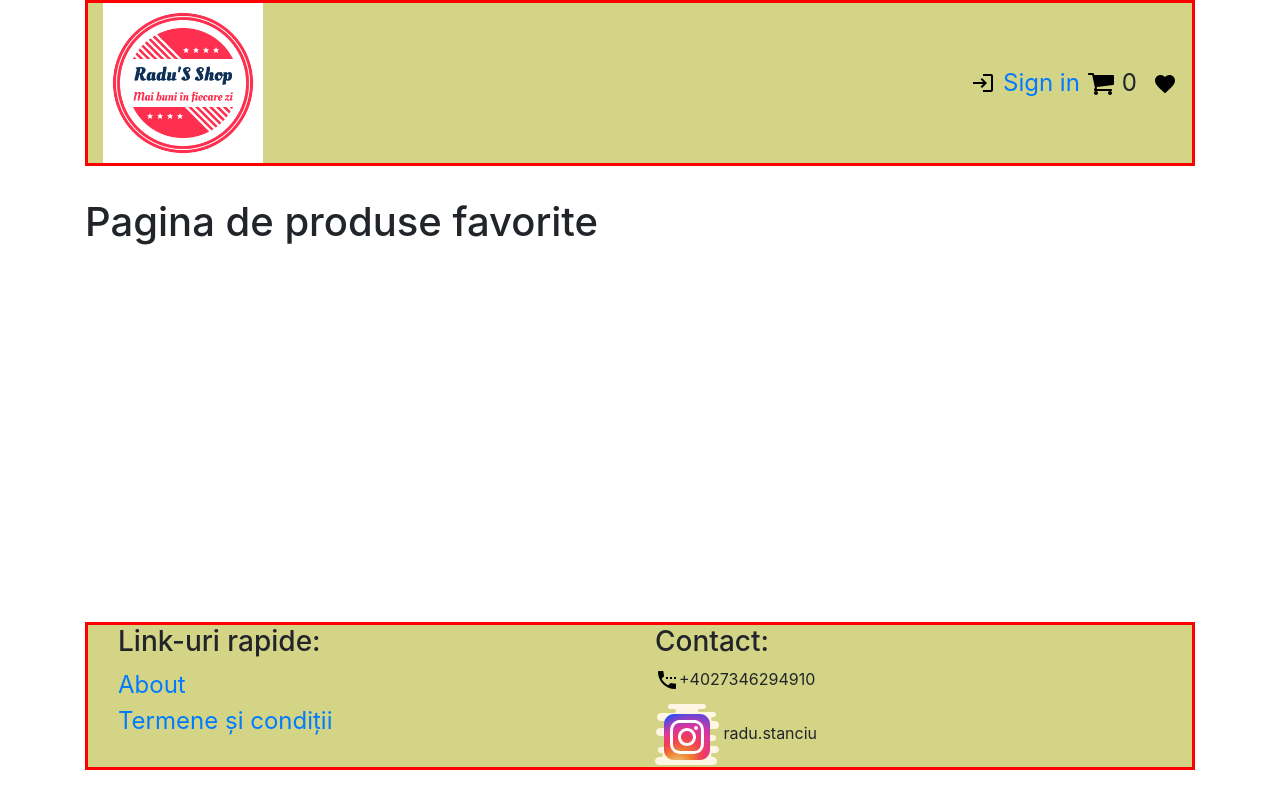
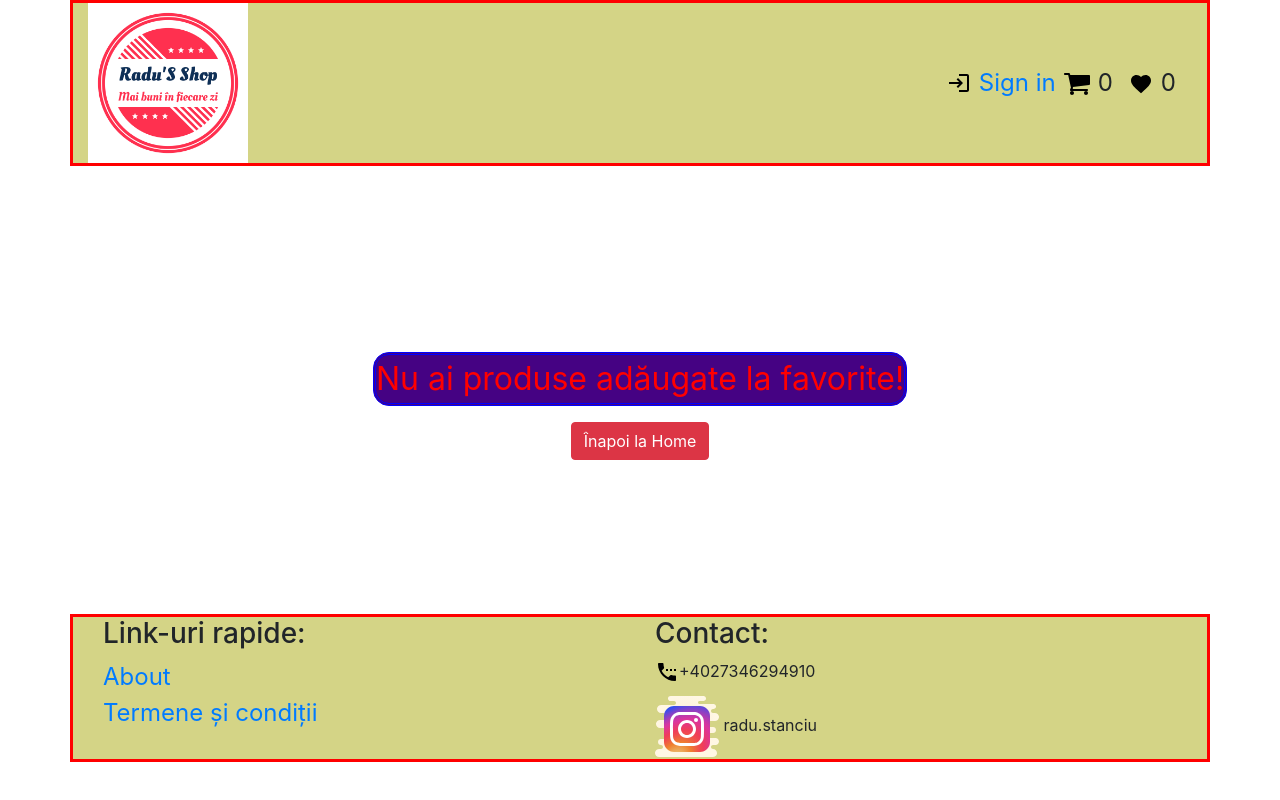
Before and after one commit to stanciuradu/Radu-S-E-commercer, a React (Create React App) app: page /favorite in a window 1280 px wide. Built offline with nearby package versions, Linux system fonts and the light colour scheme.

Commit message:
Favorite Page and redux state management

```diff
--- a/src/components/ProductItem.jsx
+++ b/src/components/ProductItem.jsx
@@ -4,9 +4,18 @@ import React from "react";
 import { connect } from "react-redux";
 // import actiunea pe care vreau sa o declansez din fisierul actions
 import { addToCart } from "../redux/cart/cartActions";
+// import actiunea de adaugare la favorite
+import addToFavorite from "../redux/favorite/favoriteActions";
 
 function ProductItem(props) {
-  const { name, price, currency, image, addToCartWithDispatch } = props;
+  const {
+    name,
+    price,
+    currency,
+    image,
+    addToCartWithDispatch,
+    addToFavoriteWithDispatch,
+  } = props;
   return (
     <div className="col-12 col-md-4 mb-2">
       <img src={image} alt="random" className="w-100" />
@@ -30,6 +39,19 @@ function ProductItem(props) {
         >
           Adauga in cos
         </button>
+        <button
+          className="btn btn-danger ml-2"
+          onClick={() => {
+            addToFavoriteWithDispatch({
+              name,
+              price,
+              currency,
+              image,
+            });
+          }}
+        >
+          Adauga la Favorite
+        </button>
       </div>
     </div>
   );
@@ -41,14 +63,9 @@ function ProductItem(props) {
 
 function mapDispatchToProps(dispatch) {
   return {
-    // metoda care apeleaza actiunea si o trimite catre store
-    addToCartWithDispatch: (product) => {
-      // rezulttul actiunii in momentul in care este apelata
-      const actionResult = addToCart(product);
-      // vreau sa ajunga rezultatul actinii catre reducer cu dispatch
-      // iar reducer-ul va modofica store-ul
-      dispatch(actionResult);
-    },
+    // metode care apeleaza actiunea si o trimite catre store
+    addToCartWithDispatch: (product) => dispatch(addToCart(product)),
+    addToFavoriteWithDispatch: (product) => dispatch(addToFavorite(product))
   };
 }
 
--- a/src/components/header/Header.jsx
+++ b/src/components/header/Header.jsx
@@ -11,7 +11,7 @@ import { signOutAction } from '../../redux/user/userActions';
 
 
 function Header(props) {
-    const { numberOfProducts, user, signOutWithDispatch } = props;
+    const { numberOfProducts, user, signOutWithDispatch, numberOfProductsFavorite } = props;
 
     function signOutUser() {
         signOutWithDispatch();
@@ -47,6 +47,7 @@ function Header(props) {
                 <Link to='/favorite'>
                     <Favorite/>
                 </Link>
+                <p className='ml-2'>{numberOfProductsFavorite}</p>
             </div>
         </div>
     );
@@ -59,6 +60,7 @@ function mapStateToProps(state) {
     return {
         // extrag din store nr de produse, dar acum sunt din cart
         numberOfProducts: state.cart.products.length,
+        numberOfProductsFavorite:state.favorite.products.length,
         user: state.user.data
     };
 }
--- a/src/pages/Favorite/Favorite.css
+++ b/src/pages/Favorite/Favorite.css
@@ -1,3 +1,12 @@
-.title-favorite {
+.footer-bottom-favorite {
   height: 52vh;
+  justify-content: center;
+  align-items: center;
 }
+.h3-favorite{
+  color: red;
+  font-size: 2rem;
+  border:3px double blue;
+  border-radius: 1rem;
+  background-color: rgb(69, 2, 131);
+}
--- a/src/pages/Favorite/Favorite.jsx
+++ b/src/pages/Favorite/Favorite.jsx
@@ -1,15 +1,56 @@
 import React from "react";
 import Layout from "../../components/layout/Layout";
 import "../Favorite/Favorite.css";
+import { connect } from "react-redux";
+import { Link } from "react-router-dom";
+import "./Favorite.css";
 
-function Favorite() {
+function Favorite(props) {
+  const { products } = props;
   return (
-    <div className="container">
-      <Layout>
-        <h1 className="title-favorite">Pagina de produse favorite</h1>
-      </Layout>
-    </div>
+    <Layout>
+      <div className="container">
+        {
+          products.length ? (
+            <div className="row">
+              {/* Numele coloanelor ce vor fi afisate. */}
+
+              {
+                // Afisam produsele din pagina de Favorite
+                products.map((product) => {
+                  return (
+                    <div className="col-12 col-md-4 mb-4">
+                      <img src={product.image} alt="Produs" className="w-100" />
+                      <div className="cart">
+                        <p>{product.name}</p>
+                        <p>
+                          {product.price} {product.currency}
+                        </p>
+                      </div>
+                    </div>
+                  );
+                })
+              }
+            </div>
+          ) : (
+            // Daca nu avem produse in pagina de Favorite afisam un mesaj si un buton care duce la Home.
+            <div className="footer-bottom-favorite d-flex flex-column align-items-center">
+              <p className="h3-favorite">Nu ai produse adăugate la favorite!</p>
+              <Link to="/">
+                <button className="btn btn-danger">Înapoi la Home</button>
+              </Link>
+            </div>
+          )
+        }
+      </div>
+    </Layout>
   );
 }
 
-export default Favorite;
+function mapStateToProps(state) {
+  return {
+    products: state.favorite.products,
+  };
+}
+// folosesc mapStatToProps pentru a lua din store produsele si a ale afisa pe ecran
+export default connect(mapStateToProps)(Favorite);
--- a/src/pages/cart/Cart.jsx
+++ b/src/pages/cart/Cart.jsx
@@ -50,7 +50,7 @@ function Cart(props) {
           ) : (
             // Daca nu avem produse in cart afisam un mesaj si un buton care duce la Home.
             <div className="footer-bottom d-flex flex-column align-items-center">
-              <p className="h3">Nu ai produse in cart!</p>
+              <p className="h3">Nu ai produse adăugate in cart!</p>
               <Link to="/">
                 <button className="btn btn-outline-dark">Înapoi la Home</button>
               </Link>
--- a/src/pages/category/Category.jsx
+++ b/src/pages/category/Category.jsx
@@ -5,6 +5,8 @@ import Layout from "../../components/layout/Layout";
 import products from "../../utils/products.json";
 import ProductsList from "../../components/ProductList";
 import "./Category.css";
+
+
 
 class Category extends Component {
   constructor(props) {
--- /dev/null
+++ b/src/redux/favorite/favoriteActions.js
@@ -0,0 +1,7 @@
+// actiunile sunt simple functii care returnează un obiect
+export default function addToFavorite(product){
+    return{
+        type:'ADD_TO_FAVORITE',
+        payload:product
+    };
+}
--- /dev/null
+++ b/src/redux/favorite/favoriteReducers.js
@@ -0,0 +1,27 @@
+// pentru reduceri, initializam un state initial
+const initialState = {
+  // reprezinta produsele din pagina de favorite, care la inceput sunt zero. Este state-ul initial iar la click pe buton in acest state se vor adauga produsele favorite
+  products: [],
+};
+
+function favoriteReducer(state = initialState, action) {
+  switch (action.type) {
+    case "ADD_TO_FAVORITE":
+      const product = action.payload;
+      const newState = {
+        // trebuie sa ma asigur ca newState este o copie a state-ului initial cu campul products
+        // ...state=continutul state-ului primit ca parametru, adica al array-ului anterior
+        ...state,
+        products: [
+          // la produsele adaugate anterior vreau sa adaug noul produs accesibil prin action.payload
+          ...state.products,
+          product,
+        ]
+      };
+      // return state modificat
+      return newState;
+    default:
+      return state;
+  }
+}
+export default favoriteReducer;
--- a/src/redux/store.js
+++ b/src/redux/store.js
@@ -5,9 +5,10 @@ import thunk from 'redux-thunk';
 // import reducer-ul din fisierul cart
 import cartReducer from "./cart/cartReducers";
 import { userReducer } from './user/userReducers';
+import favoriteReducer from './favorite/favoriteReducers';
 
 
-const rootReducer = combineReducers({ cart: cartReducer, user: userReducer })
+const rootReducer = combineReducers({ cart: cartReducer, user: userReducer, favorite:favoriteReducer})
 // am creat store-ul pe baza unui cartReducer
 const store = createStore(rootReducer, applyMiddleware(thunk));
 
```
